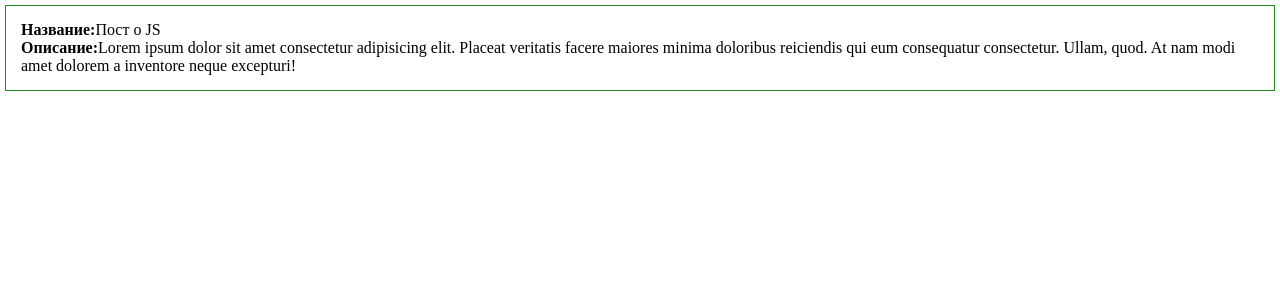
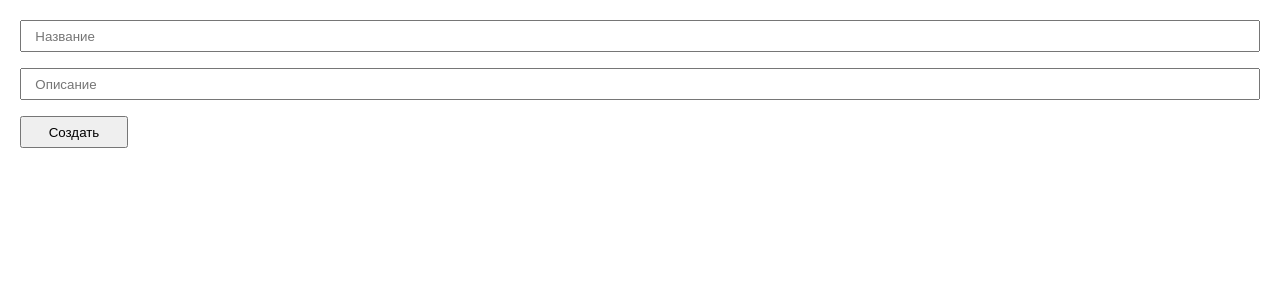
Before and after one commit to localbody/vue3, a Vue app: page / in a window 1280 px wide. Shown: the top 300 px of the page. Built offline with nearby package versions, Linux system fonts and the light colour scheme.

Commit message:
2022-03-25 17:14

```diff
--- a/src/App.vue
+++ b/src/App.vue
@@ -1,35 +1,44 @@
 <template>
-    <div class="post">
-        <div>
-            <strong>Название:</strong>
-            <span>Пост о JS</span>
-        </div>
-        <div>
-            <strong>Описание:</strong>
-            <span>Lorem ipsum dolor sit amet consectetur adipisicing elit. Placeat veritatis facere maiores minima doloribus reiciendis qui eum consequatur consectetur. Ullam, quod. At nam modi amet dolorem a inventore neque excepturi!</span>
-        </div>
+    <div class="app">
+        <post-form />
+        <post-list />
+    </div>
 
-
-    </div>
 </template>
 
 <script>
+
+    import PostForm from '@/components/PostForm.vue'
+    import PostList from '@/components/PostList.vue'
+
     export default {
+        components: {
+            PostForm,
+            PostList,
+        },
         data() {
             return {
                 posts: [
                     {id: 1, title: 'JS', body: 'Lorem ipsum dolor sit amet consectetur adipisicing elit. Placeat veritatis facere maiores minima doloribus reiciendis qui eum consequatur consectetur. Ullam, quod. At nam modi amet dolorem a inventore neque excepturi!'},
                     {id: 2, title: 'Python', body: 'Lorem ipsum dolor sit amet consectetur adipisicing elit. Placeat veritatis a inventore neque excepturi!'},
                     {id: 3, title: 'CSS', body: 'Lorem ipsum dolor sit amet consectetur adipisicing elit. Placeat veritatis facere!'},
-                ]
+                ],
+                title: '',
+                body: '',
             }
         },
         methods: {
-            addLike() {
-                this.likes += 1;
-            },
-            addDislike() {
-                this.dislikes += 1;
+            createPost() {
+                const newPost = {
+                    id: Date.now(),
+                    title: this.title,
+                    body: this.body,
+                }
+
+                this.posts.push(newPost);
+                this.title = '';
+                this.body = '';
+
             },
         }
     }
@@ -43,9 +52,7 @@
         box-sizing: border-box;
     }
 
-    .post {
-        padding: 15px;
-        border: 1px solid forestgreen;
-        margin: 5px;
+    .app {
+        padding: 20px;
     }
 </style>
--- /dev/null
+++ b/src/components/PostForm.vue
@@ -0,0 +1,44 @@
+<template>
+    <form @submit.prevent>
+        <input
+            v-bind:value="title"
+            @input="title = $event.target.value"
+            type="text"
+            placeholder="Название"
+        >
+        <input
+            v-bind:value="body"
+            @input="body = $event.target.value"
+            type="text"
+            placeholder="Описание"
+        >
+        <button
+            @click="createPost"
+            class="btn"
+        >Создать</button>
+    </form>
+</template>
+
+<script>
+export default {
+
+}
+</script>
+
+<style scoped>
+    form {
+        display: grid;
+        grid-template-rows: repeat(3, 2em);
+        gap: 1em;
+        margin-bottom: 2em;
+    }
+
+    .btn {
+        justify-self: start;
+        padding: 0 2em;
+    }
+
+    input {
+        padding: 0 1em;
+    }
+</style>
--- /dev/null
+++ b/src/components/PostList.vue
@@ -0,0 +1,26 @@
+<template>
+    <div class="post" v-for="post in posts">
+        <div>
+            <strong>Название: </strong>
+            <span>{{ post.title }}</span>
+        </div>
+        <div>
+            <strong>Содержание: </strong>
+            <span>{{ post.body }}</span>
+        </div>
+    </div>
+</template>
+
+<script>
+export default {
+
+}
+</script>
+
+<style scoped>
+    .post {
+        padding: 15px;
+        border: 1px solid forestgreen;
+        margin-bottom: 5px;
+    }
+</style>
```
